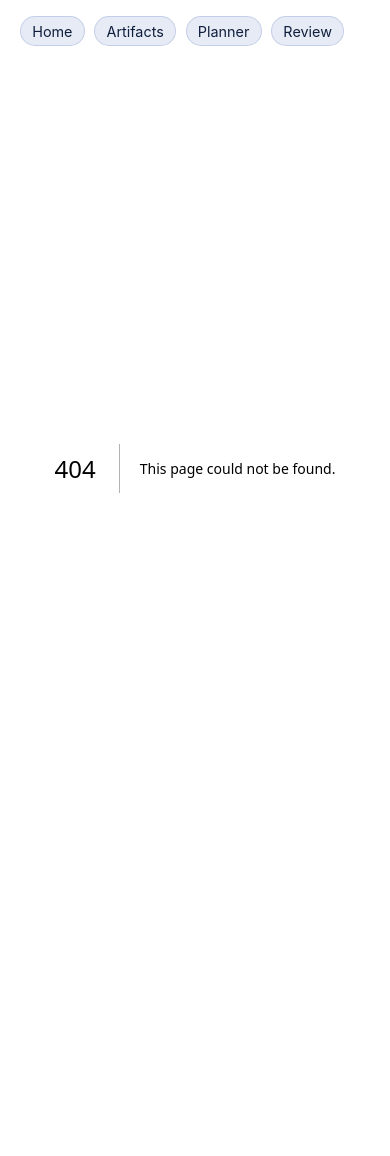
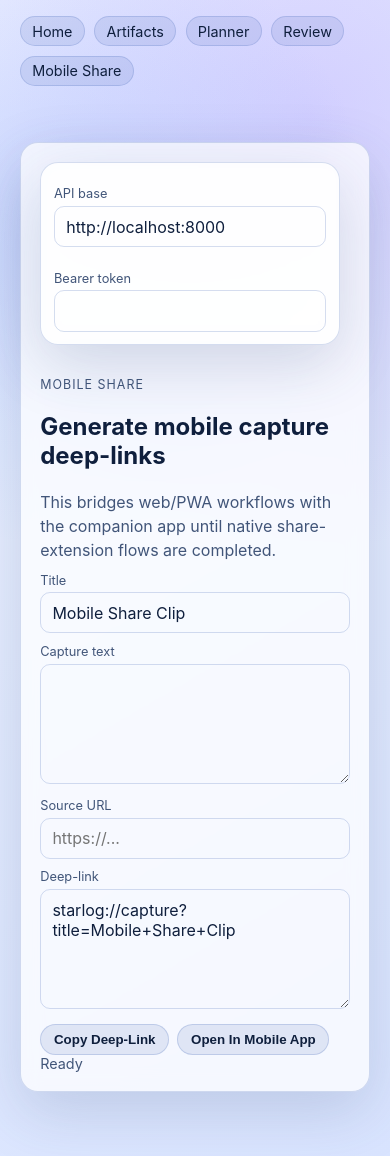
Before and after one commit to LiquidGunay/starlog, a Next.js app in the folder apps/web/: page /mobile-share in a window 390 px wide. Before the commit this address had no page. Before the commit the page ends 890 px from the top, so only its background shows below. Built offline with nearby package versions, Linux system fonts and the light colour scheme.

Commit message:
feat: add mobile deep-link handoff workspace

```diff
--- a/apps/web/app/layout.tsx
+++ b/apps/web/app/layout.tsx
@@ -24,6 +24,7 @@ export default function RootLayout({
               <Link href="/artifacts">Artifacts</Link>
               <Link href="/planner">Planner</Link>
               <Link href="/review">Review</Link>
+              <Link href="/mobile-share">Mobile Share</Link>
             </nav>
             {children}
           </SessionProvider>
--- /dev/null
+++ b/apps/web/app/mobile-share/page.tsx
@@ -0,0 +1,86 @@
+"use client";
+
+import { useMemo, useState } from "react";
+
+import { SessionControls } from "../components/session-controls";
+
+function buildCaptureLink(title: string, text: string, sourceUrl: string): string {
+  const params = new URLSearchParams();
+  if (title.trim()) {
+    params.set("title", title.trim());
+  }
+  if (text.trim()) {
+    params.set("text", text.trim());
+  }
+  if (sourceUrl.trim()) {
+    params.set("source_url", sourceUrl.trim());
+  }
+  return `starlog://capture?${params.toString()}`;
+}
+
+export default function MobileSharePage() {
+  const [title, setTitle] = useState("Mobile Share Clip");
+  const [text, setText] = useState("");
+  const [sourceUrl, setSourceUrl] = useState("");
+  const [status, setStatus] = useState("Ready");
+
+  const deepLink = useMemo(() => buildCaptureLink(title, text, sourceUrl), [title, text, sourceUrl]);
+
+  async function copyLink() {
+    try {
+      await navigator.clipboard.writeText(deepLink);
+      setStatus("Copied deep-link to clipboard");
+    } catch (error) {
+      setStatus(error instanceof Error ? error.message : "Copy failed");
+    }
+  }
+
+  function openMobileApp() {
+    window.location.href = deepLink;
+    setStatus("Attempted to open mobile app with deep-link");
+  }
+
+  return (
+    <main className="shell">
+      <section className="workspace glass">
+        <SessionControls />
+        <div>
+          <p className="eyebrow">Mobile Share</p>
+          <h1>Generate mobile capture deep-links</h1>
+          <p className="console-copy">
+            This bridges web/PWA workflows with the companion app until native share-extension flows are completed.
+          </p>
+          <label className="label" htmlFor="mobile-share-title">Title</label>
+          <input
+            id="mobile-share-title"
+            className="input"
+            value={title}
+            onChange={(event) => setTitle(event.target.value)}
+          />
+          <label className="label" htmlFor="mobile-share-text">Capture text</label>
+          <textarea
+            id="mobile-share-text"
+            className="textarea"
+            value={text}
+            onChange={(event) => setText(event.target.value)}
+          />
+          <label className="label" htmlFor="mobile-share-url">Source URL</label>
+          <input
+            id="mobile-share-url"
+            className="input"
+            value={sourceUrl}
+            onChange={(event) => setSourceUrl(event.target.value)}
+            placeholder="https://..."
+          />
+          <label className="label" htmlFor="mobile-share-link">Deep-link</label>
+          <textarea id="mobile-share-link" className="textarea" value={deepLink} readOnly />
+          <div className="button-row">
+            <button className="button" type="button" onClick={copyLink}>Copy Deep-Link</button>
+            <button className="button" type="button" onClick={openMobileApp}>Open In Mobile App</button>
+          </div>
+          <p className="status">{status}</p>
+        </div>
+      </section>
+    </main>
+  );
+}
```
Also changed, not shown: 3 other files (tests, documents, lock files or other folders).
